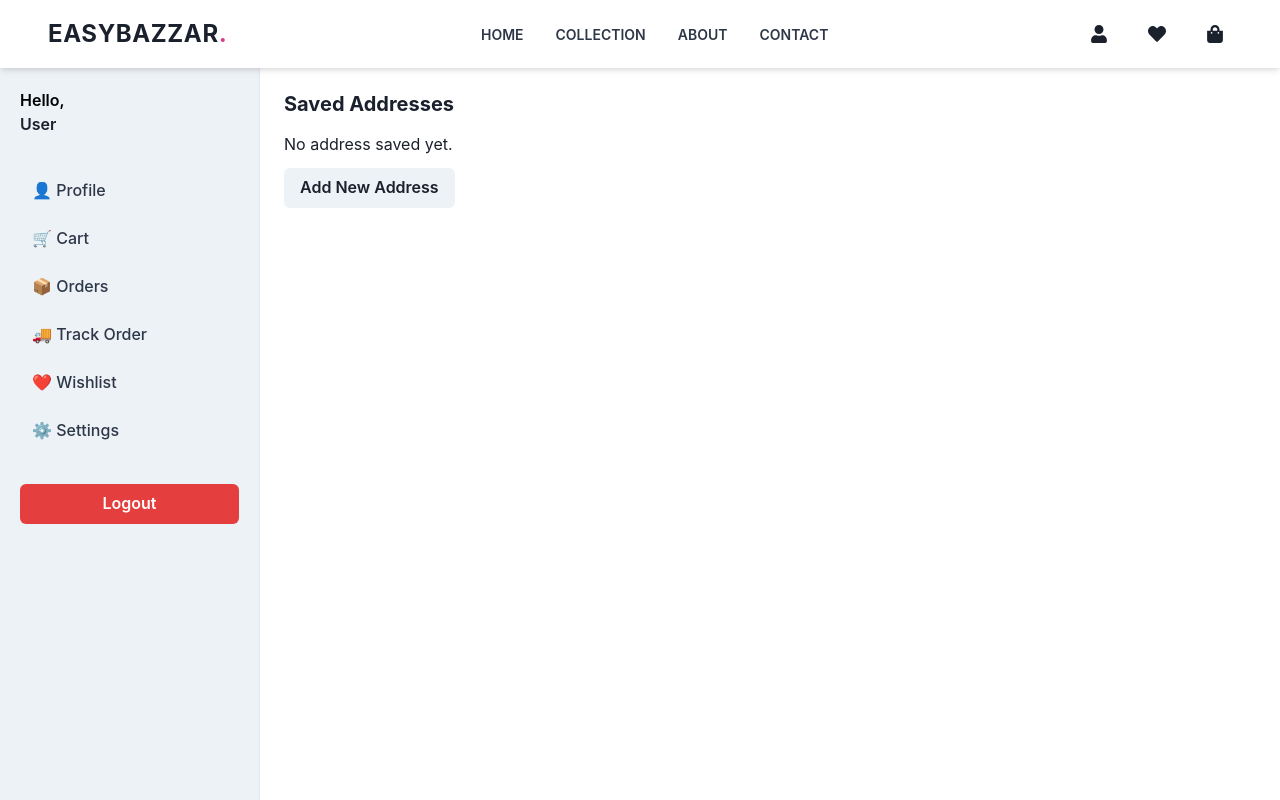
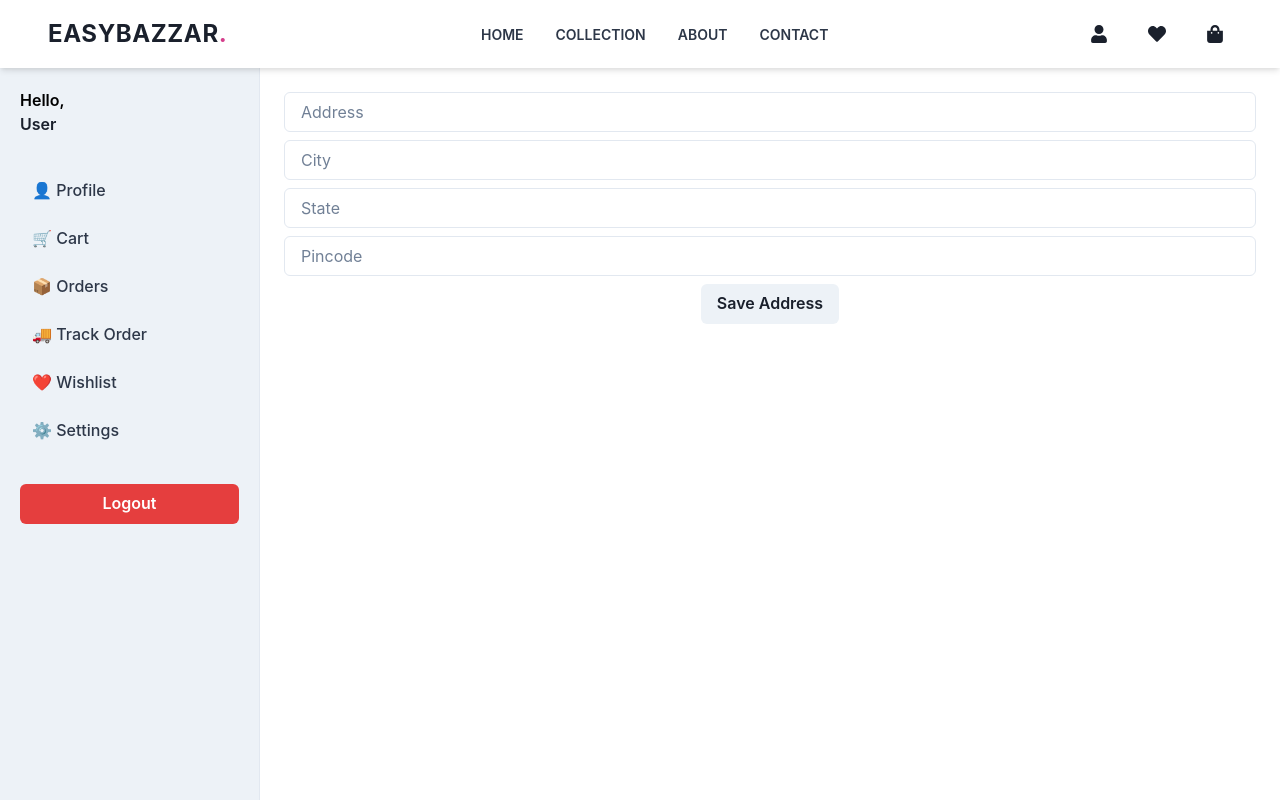
Before and after one commit to krijagriti30/EAZYBAZZAR, a React (Vite) app in the folder frontend/: page /dashboard/savedaddress in a window 1280 px wide. Shown: the top 800 px of the page. Built offline with nearby package versions, Linux system fonts and the light colour scheme; no server answers; the database is empty; sample sign-in values are in the browser's storage.

Commit message:
added modification in files

```diff
--- a/frontend/src/context/OrderContext.jsx
+++ b/frontend/src/context/OrderContext.jsx
@@ -49,7 +49,7 @@ export const OrderProvider = ({ children }) => {
     if (!user) return [];
 
     const q = query(
-      collection(db, "orders", user.uid, "orders"),
+      collection(db, "users", user.uid, "orders"),
       orderBy("createdAt", "desc")
     );
 
--- a/frontend/src/context/WishlistContext.jsx
+++ b/frontend/src/context/WishlistContext.jsx
@@ -1,3 +1,4 @@
+// src/context/WishlistContext.jsx
 import { createContext, useContext } from "react";
 import { doc, setDoc, deleteDoc } from "firebase/firestore";
 import { db } from "../firebaseConfig";
@@ -8,43 +9,36 @@ const WishlistContext = createContext();
 export const WishlistProvider = ({ children }) => {
   const { user } = useAuth();
 
-  /* ================= ADD TO WISHLIST ================= */
   const addToWishlist = async (product) => {
     if (!user?.uid) {
-      console.error("User not logged in");
-      return;
+      return { success: false, message: "Please login first" };
     }
 
     try {
       await setDoc(
-        doc(db, "users", user.uid, "wishlist", product._id), // ✅ fixed typo
+        doc(db, "users", user.uid, "wishlist", product._id),
         {
           productId: product._id,
-          title: product.title || product.name,
+          title: product.name || product.title,
           price: product.price,
-          image: product.image,
+          image: Array.isArray(product.image)
+            ? product.image[0]
+            : product.image,
           createdAt: Date.now(),
         }
       );
+
+      return { success: true };
     } catch (error) {
-      console.error("Add to wishlist failed:", error);
+      console.error(error);
+      return { success: false, message: "Failed to add wishlist" };
     }
   };
 
-  /* ================= REMOVE FROM WISHLIST ================= */
   const removeFromWishlist = async (productId) => {
-    if (!user?.uid) {
-      console.error("User not logged in");
-      return;
-    }
+    if (!user?.uid) return;
 
-    try {
-      await deleteDoc(
-        doc(db, "users", user.uid, "wishlist", productId) // ✅ fixed collection path and param
-      );
-    } catch (error) {
-      console.error("Remove from wishlist failed:", error);
-    }
+    await deleteDoc(doc(db, "users", user.uid, "wishlist", productId));
   };
 
   return (
--- a/frontend/src/dashboard/SavedAddresses.jsx
+++ b/frontend/src/dashboard/SavedAddresses.jsx
@@ -1,13 +1,39 @@
-import { Box, Heading, Text, Button } from "@chakra-ui/react";
+import { Input, Button, VStack } from "@chakra-ui/react";
+import { useAuth } from "../context/AuthContext";
+import { doc, setDoc, getDoc } from "firebase/firestore";
+import { db } from "../firebaseConfig";
+import { useEffect, useState } from "react";
 
-const SavedAddresses = () => {
+export default function SavedAddress() {
+  const { user } = useAuth();
+  const [addr, setAddr] = useState({ line1:"", city:"", state:"", pincode:"" });
+
+  useEffect(() => {
+    if (!user) return;
+    getDoc(doc(db, "users", user.uid)).then((snap) => {
+      if (snap.exists() && snap.data().address)
+        setAddr(snap.data().address);
+    });
+  }, [user]);
+
+  const save = async () => {
+    await setDoc(doc(db, "users", user.uid), {
+      address: addr
+    }, { merge: true });
+    alert("Address saved!");
+  };
+
   return (
-    <Box>
-      <Heading size="md" mb={4}>Saved Addresses</Heading>
-      <Text>No address saved yet.</Text>
-      <Button mt={3}>Add New Address</Button>
-    </Box>
+    <VStack>
+      <Input placeholder="Address" value={addr.line1}
+        onChange={(e)=>setAddr({...addr, line1:e.target.value})}/>
+      <Input placeholder="City" value={addr.city}
+        onChange={(e)=>setAddr({...addr, city:e.target.value})}/>
+      <Input placeholder="State" value={addr.state}
+        onChange={(e)=>setAddr({...addr, state:e.target.value})}/>
+      <Input placeholder="Pincode" value={addr.pincode}
+        onChange={(e)=>setAddr({...addr, pincode:e.target.value})}/>
+      <Button onClick={save}>Save Address</Button>
+    </VStack>
   );
-};
-
-export default SavedAddresses;
+}
```
